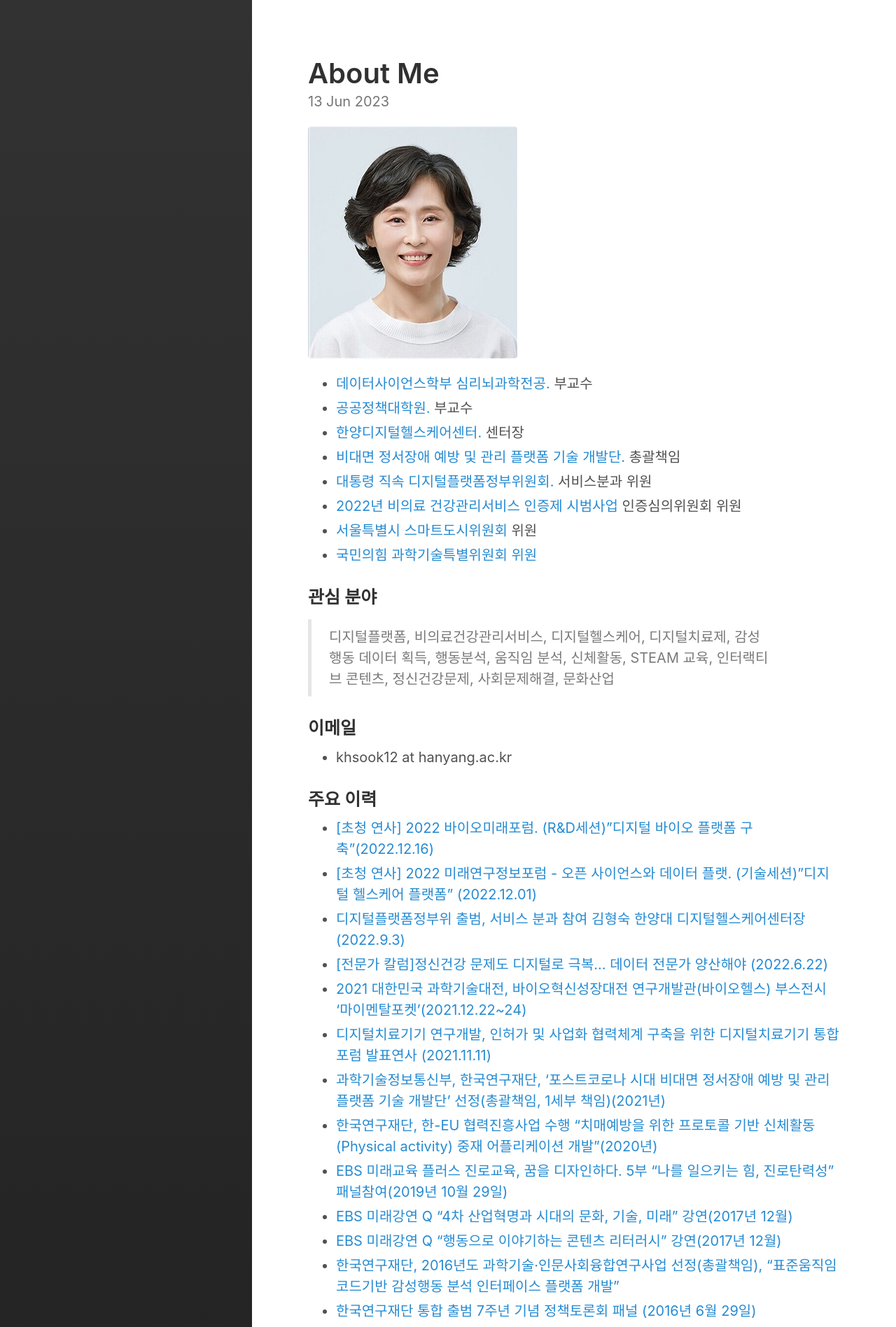
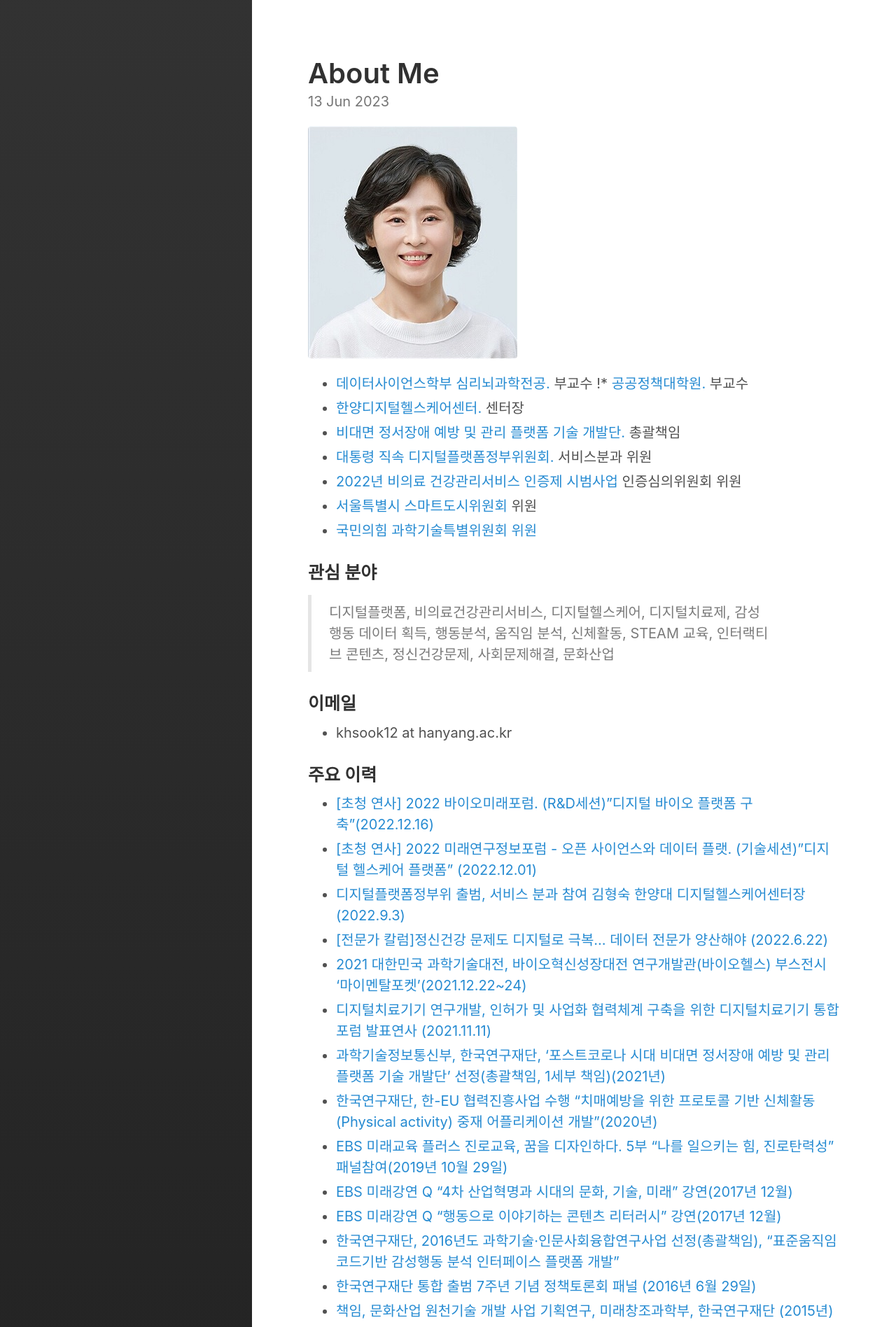
Before and after one commit to Rugger12/hyungsook, a Jekyll site: the page built from _posts/2023-06-13-about-me.md, in a window 1280 px wide. Shown: the top 1896 px of the page at 70% size. Built offline with Jekyll 4.4.1, drawn with Linux system fonts in a browser that asks for light colours.

```diff
--- a/_posts/2023-06-13-about-me.md
+++ b/_posts/2023-06-13-about-me.md
@@ -8,7 +8,7 @@ excerpt_separator:  <!--more-->
 
 
 * <a href="https://hyds.hanyang.ac.kr/front/unInfo2/depPsy" target="_blank">데이터사이언스학부 심리뇌과학전공.</a> 부교수
-* <a href="http://gspp.hanyang.ac.kr" target="_blank">공공정책대학원.</a> 부교수
+!* <a href="http://gspp.hanyang.ac.kr" target="_blank">공공정책대학원.</a> 부교수
 * <a href="http://hydhc.org/" target="_blank"> 한양디지털헬스케어센터.</a> 센터장
 * <a href="http://dtxplatform.kr/" target="_blank"> 비대면 정서장애 예방 및 관리 플랫폼 기술 개발단.</a> 총괄책임
 * <a href="https://www.korea.kr/news/policyPhotoView.do?bbsKey=50282" target="_blank"> 대통령 직속 디지털플랫폼정부위원회.</a> 서비스분과 위원
```
